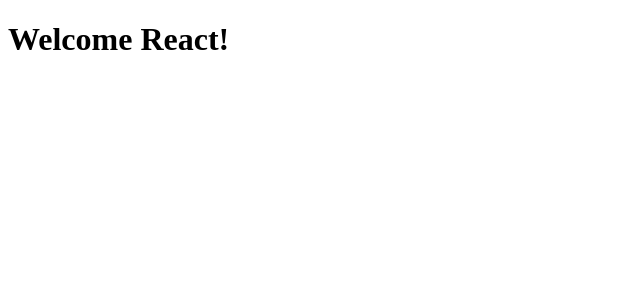
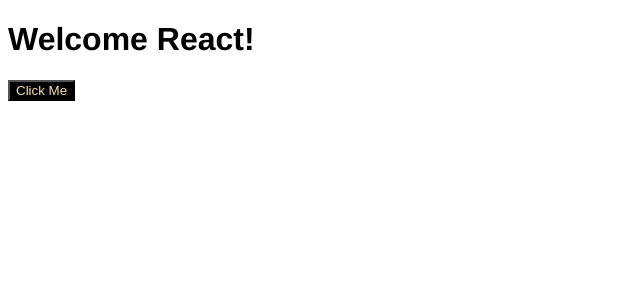
Before and after one commit to CometLim/ReactJS, a React (Create React App) app: page / in a window 1280 px wide. Shown: the top 300 px of the page, without its empty margins (0-640 px from the left). Built offline with nearby package versions, Linux system fonts and the light colour scheme.

Commit message:
#5.1 CRA TEST

```diff
--- a/package.json
+++ b/package.json
@@ -6,6 +6,7 @@
     "@testing-library/jest-dom": "^5.16.5",
     "@testing-library/react": "^13.4.0",
     "@testing-library/user-event": "^13.5.0",
+    "prop-types": "^15.8.1",
     "react": "^18.2.0",
     "react-dom": "^18.2.0",
     "react-scripts": "5.0.1",
--- a/src/App.js
+++ b/src/App.js
@@ -1,7 +1,11 @@
+import Button from "./Button.js";
+import styles from "./App.module.css"
+
 function App() {
   return (
     <div>
-      <h1>Welcome React!</h1>
+      <h1 className={styles.title}>Welcome React!</h1>
+      <Button text={"Click Me"} />
     </div>
   );
 }
--- /dev/null
+++ b/src/App.module.css
@@ -0,0 +1,4 @@
+.title {
+    font-family: 'Franklin Gothic Medium', 'Arial Narrow', Arial, sans-serif;
+    font-size: "20px";
+}
--- /dev/null
+++ b/src/Button.js
@@ -0,0 +1,16 @@
+import PropTypes from "prop-types";
+import styles from "./Button.module.css";
+
+function Button({ text }){
+    return (
+    <button className={styles.title} >
+        {text}
+    </button>
+    );
+}
+
+Button.propTypes = {
+    text: PropTypes.string.isRequired,
+};
+
+export default Button;
--- /dev/null
+++ b/src/Button.module.css
@@ -0,0 +1,4 @@
+.title{
+    color: wheat;
+    background-color: black;
+}
```
Also changed, not shown: 1 other file (tests, documents, lock files or other folders).
